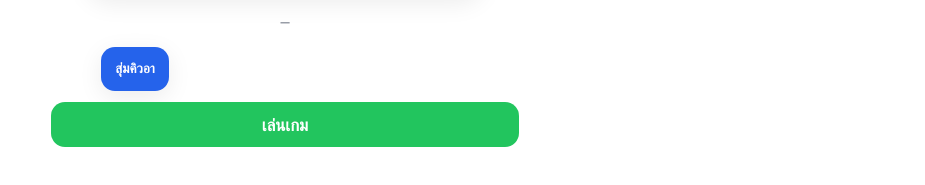
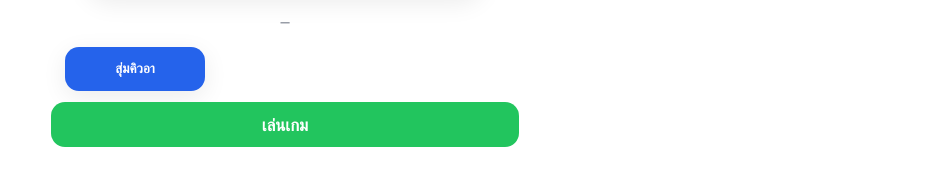
Before and after one commit to arsu-maehae/qrcode-project, a website: page front-end/index.html in a window 1280 px wide. Shown: the part 637-822 px from the top of the page, without its empty margins (355-1280 px from the left). Drawn offline with Linux system fonts and the light colour scheme.

Commit message:
Ver7 index.html

```diff
--- a/front-end/index.html
+++ b/front-end/index.html
@@ -50,7 +50,7 @@
 
     <!-- ปุ่มสามปุ่มตรงกลางใต้ QR -->
     <div class="btns">
-      <center><button id="btnGen">สุ่มคิวอา </button></center>
+      <button id="btnGen">สุ่มคิวอา </button>
       <button id="btnSave" class="btn-good hidden">บันทึกรูปคิวอา</button>
       <button id="btnCopy" class="btn-dark hidden">คัดลอกรหัส</button>
     </div>
```
